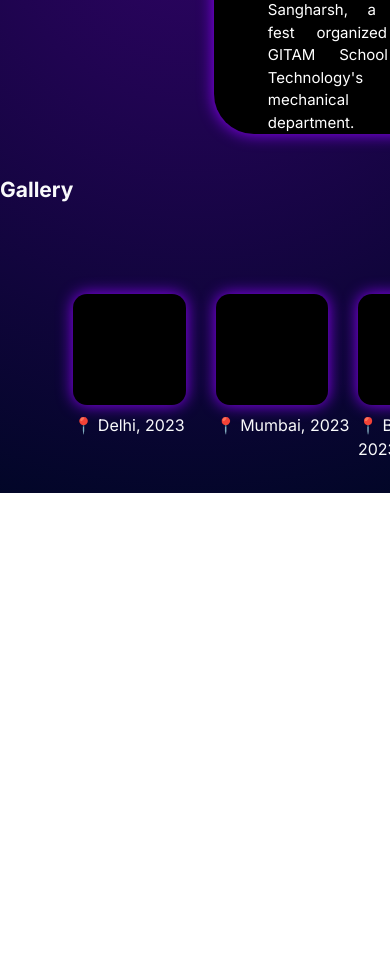
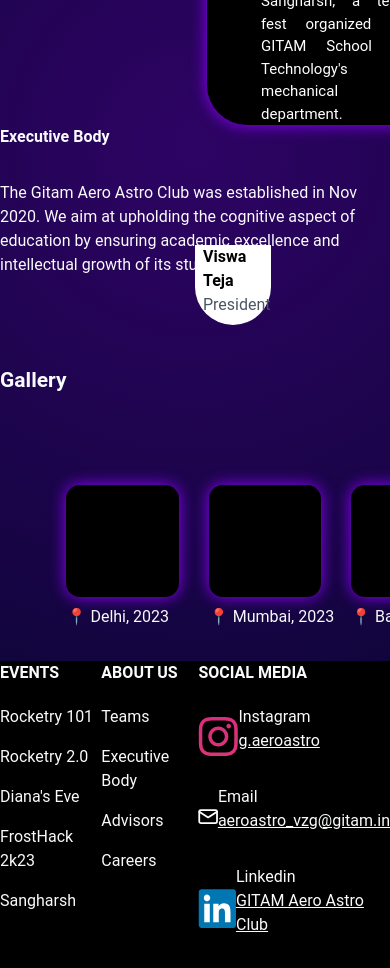
Before and after one commit to StellaX-Technologies/gaac-site, a Next.js app: page / in a window 390 px wide. Shown: the part 680-1648 px from the top of the page. Before the commit the page ends 1173 px from the top, so only its background shows below. Built offline with nearby package versions, Linux system fonts and the light colour scheme.

Commit message:
Changes to footer, made Team carousel

```diff
--- a/app/page.tsx
+++ b/app/page.tsx
@@ -6,10 +6,11 @@ import mail from '../public/mail.svg';
 import linkedin from '../public/linkedin.svg';
 import Link from 'next/link';
 import Image from 'next/image';
+import Carousel_team from '@/components/carouselTeam';
 
 export default function Home() {
   return (
-    <body>
+    <body className='font:Roboto'>
 
       <div className="inline-flex justify-center text-center w-full">
         <div className='hero-img bg-local h-full w-full'>
@@ -21,62 +22,70 @@ export default function Home() {
       </div>
 
       <div className='flex'>
-        <p className='text-gray-50 text-[21px] font-bold text-left mt-10 lg:text-[30px]'>Events</p>
+        <p className='text-gray-50 text-[1.3125rem] font-bold text-left mt-10 lg:text-[1.875rem]'>Events</p>
         <Carousel/>
       </div>
 
+      <div className='flex flex-col'>
+        <h1 className='text-gray-50 font-bold lg:text-[1.875rem] md:text-[1.313rem] sm:text-[1.313rem]'>Executive Body</h1>
+        <p className='text-gray-50 lg:text-[1.125rem] md:text-[1.125rem] sm:text-[1.00rem] mt-8'>The Gitam Aero Astro Club was established in Nov 2020. We aim at upholding the cognitive aspect of education by ensuring academic excellence and intellectual growth of its students.</p>
+        <span className='mt-12 justify-center'>
+          <Carousel_team/>
+        </span>
+      </div>
+
       <div className='flex'>
-        <p className='text-gray-50 text-[21px] font-bold text-left mt-10 lg:text-[30px]'>Gallery</p>
+        <p className='text-gray-50 text-[1.3125rem] font-bold text-left mt-10 lg:text-[1.875rem]'>Gallery</p>
         <div className='flex flex-row w-full my-8 overflow:auto'>
           <Gallery/>
         </div>
       </div>
 
-      <footer className='hidden lg:flex flex-row justify-evenly max-w-full bg-black pt-[77px] pb-[77px]'>
+      <footer className='flex flex-row justify-evenly bg-black w-full lg:pt-15% lg:pb-15% md:pt-10% md:pb-5% sm:pt-10% sm:pb-5%'>
         <div className='text-slate-50'>
-          <h2 className='font-bold text-[25px] pb-5'>EVENTS</h2>
-          <ul className='font-extralight'>
-            <li className='pb-2'><Link href='#'>Rocketry 101</Link></li>
-            <li className='pb-2'><Link href='#'>Rocketry 2.0</Link></li>
-            <li className='pb-2'><Link href='#'>Diana's Eve</Link></li>
-            <li className='pb-2'><Link href='#'>FrostHack 2k23</Link></li>
-            <li className='pb-2'><Link href='#'>Sangharsh</Link></li>
+          <h2 className='font-bold lg:text-[1.5625rem] pb-5 md:text-[1.2625rem] sm:text-[1.00rem]'>EVENTS</h2>
+          <ul className='lg:font-extralight lg:text-[1.4625rem] md:font-extralight md:text-[1.4625rem] md:text-sm'>
+            <li className='pb-4'><Link href='#'>Rocketry 101</Link></li>
+            <li className='pb-4'><Link href='#'>Rocketry 2.0</Link></li>
+            <li className='pb-4'><Link href='#'>Diana's Eve</Link></li>
+            <li className='pb-4'><Link href='#'>FrostHack 2k23</Link></li>
+            <li className='pb-4'><Link href='#'>Sangharsh</Link></li>
           </ul>
         </div>
         <div className='text-slate-50'>
-          <h2 className='font-bold text-[25px] pb-5'>ABOUT US</h2>
-          <ul className='font-extralight'>
-            <li className='pb-2'><Link href='#'>Teams</Link></li>
-            <li className='pb-2'><Link href='#'>Executive Body</Link></li>
-            <li className='pb-2'><Link href='#'>Advisors</Link></li>
-            <li className='pb-2'><Link href='#'>Careers</Link></li>
+          <h2 className='font-bold lg:text-[1.5625rem] pb-5 md:text-[1.2625rem] sm:text-[1.00rem]'>ABOUT US</h2>
+          <ul className='lg:font-extralight lg:text-[1.4625rem] md:font-extralight md:text-[1.4625rem] md:text-sm'>
+            <li className='pb-4'><Link href='#'>Teams</Link></li>
+            <li className='pb-4'><Link href='#'>Executive Body</Link></li>
+            <li className='pb-4'><Link href='#'>Advisors</Link></li>
+            <li className='pb-4'><Link href='#'>Careers</Link></li>
           </ul>
         </div>
         <div className='text-slate-50'>
-          <h2 className='font-bold text-[25px] pb-5'>SOCIAL MEDIA</h2>
-          <ul className='font-extralight pb-4' style={{ display: 'flex', alignItems: 'center' }}>
-            <li className='pr-4'>
-              <Image src={insta} alt='insta_logo' width={40} height={40} />
+          <h2 className='font-bold lg:text-[1.5625rem] pb-5 md:text-[1.2625rem] sm:text-[1.00rem]'>SOCIAL MEDIA</h2>
+          <ul className='lg:font-extralight lg:text-[1.4625rem]  md:font-extralight md:text-[1.4625rem] md:text-sm pb-4' style={{ display: 'flex', alignItems: 'center' }}>
+            <li className='lg:pr-4 md:pr-3 sm:pr-2'>
+              <Image src={insta} alt='Instagram logo' width={40} height={40} />
             </li>
-            <li className='pb-2'>
+            <li className='pb-4'>
               Instagram<br />
               <Link href='https://www.instagram.com/'><span className='underline decoration-solid'>g.aeroastro</span></Link>
             </li>
           </ul>
-          <ul className='font-extralight pb-4' style={{ display: 'flex', alignItems: 'center' }}>
-            <li className='pr-4'>
-              <Image src={mail} alt='mail_logo' width={40} height={40} />
+          <ul className='lg:font-extralight lg:text-[1.4625rem]  md:font-extralight md:text-[1.4625rem] md:text-sm pb-4' style={{ display: 'flex', alignItems: 'center' }}>
+            <li className='lg:pr-4 md:pr-3 sm:pr-2'>
+              <Image src={mail} alt='Mail logo' width={40} height={40} />
             </li>
-            <li className='pb-2'>
+            <li className='pb-4'>
               Email<br />
               <Link href='https://mail.google.com/'><span className='underline decoration-solid'>aeroastro_vzg@gitam.in</span></Link>
             </li>
           </ul>
-          <ul className='font-extralight pb-4' style={{ display: 'flex', alignItems: 'center' }}>
-            <li className='pr-4'>
-              <Image src={linkedin} alt='linkedin_logo' width={40} height={40} />
+          <ul className='lg:font-extralight lg:text-[1.4625rem]  md:font-extralight md:text-[1.4625rem] md:text-sm pb-4' style={{ display: 'flex', alignItems: 'center' }}>
+            <li className='lg:pr-4 md:pr-3 sm:pr-2'>
+              <Image src={linkedin} alt='Linkedin logo' width={40} height={40} />
             </li>
-            <li className='pb-2'>
+            <li className='pb-4'>
               Linkedin<br />
               <Link href='https://www.linkedin.com/'><span className='underline decoration-solid'>GITAM Aero Astro Club</span></Link>
             </li>
--- /dev/null
+++ b/components/carouselTeam.tsx
@@ -0,0 +1,63 @@
+"use client"
+import { useState } from "react";
+import arrow from "../public/arrowL.png";
+import Image from "next/image";
+
+// Define the component
+const Carousel_team = () => {
+    // Array of items for the carousel
+    const items = [
+        { heading: "Viswa Teja", body: "President" },
+        { heading: "Ananya", body: "Secretary" },
+        { heading: "Vishal", body: "Social Media handler" },
+    ];
+
+    // State to track the current index of the carousel
+    const [currentIndex, setCurrentIndex] = useState(0);
+
+    // Function to move to the next item in the carousel
+    const nextItem = () => {
+        setCurrentIndex((prevIndex) => (prevIndex + 1) % items.length);
+    };
+
+    // Function to move to the previous item in the carousel
+    const prevItem = () => {
+        setCurrentIndex((prevIndex) => (prevIndex - 1 + items.length) % items.length);
+    };
+
+    return (
+        <div className="flex w-full justify-center relative">
+            {/* Left grey box */}
+            <div className="absolute top-0 left-0 bg-gray-500 w-[37.5rem] h-6.75rem rounded-b-[2.5rem] z-0"></div>
+
+            {/* Carousel container */}
+            <div className="lg:w-[37.5rem] md:w-[19.374rem] sm:w-[11.313rem] lg:h-[25rem] md:h-[25rem] sm:h-[11.205rem] bg-black rounded-[2.5rem] relative z-10">
+                {/* Previous arrow button */}
+                <button onClick={prevItem} className="absolute top-1/2 left-0 transform -translate-y-1/2">
+                    <Image src={arrow} width={41} height={50} alt="arrow" quality={100} className="rotate-180" />
+                </button>
+
+                {/* Content of the current item */}
+                <div className="bg-white lg:w-[37.5rem] md:w-[19.374rem] sm:w-[11.313rem] lg:h-[6.75rem] md:h-[5rem] sm:h-[2.938rem] rounded-b-[2.5rem] absolute bottom-0">
+                    <h2 className="lg:text-[1.875rem]  sm:text-[1.313rem] text-black font-semibold justify-start ml-2">
+                        {items[currentIndex].heading}
+                    </h2>
+                    <p className="lg:text-[1.363rem] md:text-[1.125rem] sm:text-[1.125rem] text-gray-600 font-normal justify-start ml-2 mb-2">
+                        {items[currentIndex].body}
+                    </p>
+                </div>
+
+                {/* Next arrow button */}
+                <button onClick={nextItem} className="absolute top-1/2 right-0 transform -translate-y-1/2">
+                    <Image src={arrow} width={41} height={50} alt="arrow" quality={100} />
+                </button>
+            </div>
+
+            {/* Right grey box */}
+            <div className="absolute top-0 right-0 bg-gray-500 w-[37.5rem] h-6.75rem rounded-b-[2.5rem] z-0"></div>
+        </div>
+    );
+};
+
+// Export the component
+export default Carousel_team;
--- a/components/navbar.tsx
+++ b/components/navbar.tsx
@@ -1,4 +1,4 @@
-"use client"
+"use client";
 
 import Image from 'next/image';
 import logo from '../public/navbar.png';
@@ -12,7 +12,7 @@ const Navbar = () => {
   };
 
   return (
-    <nav className="flex flex-col items-center justify-center lg:bg-navbar lg:bg-opacity-11 mt-[33px] p-6 rounded-3xl max-w-[1309px] mx-auto w-full">
+    <nav className="flex flex-col items-center justify-center lg:bg-navbar lg:bg-opacity-11 mt-[2.0625rem] p-6 rounded-3xl max-w-[81.8125rem] mx-auto w-full">
       <div className="flex items-center justify-between w-full">
         <div className="lg:hidden">
           <button onClick={toggleNavbar} className="flex items-center px-3 py-2 border rounded text-white border-white hover:text-gray-800 hover:border-gray-800">
@@ -26,25 +26,25 @@ const Navbar = () => {
           <Image src={logo} width={100} height={20} alt='logo' quality={100} />
         </div>
         <div className={`lg:flex lg:items-center lg:justify-between w-full ${isOpen ? 'block' : 'hidden'}`}>
-        <a href="#responsive-header" className="block m-2 ml-[50px] lg:inline-block text-white font-bold hover:drop-shadow-xl">
+          <a href="#responsive-header" className="block m-2 ml-[3.125rem] lg:inline-block text-white font-bold hover:drop-shadow-xl">
             Home
           </a>
-            <a href="#responsive-header" className="block m-2 ml-[55px] lg:inline-block text-white font-bold hover:drop-shadow-xl">
+          <a href="#responsive-header" className="block m-2 ml-[3.4375rem] lg:inline-block text-white font-bold hover:drop-shadow-xl">
             Team
           </a>
-            <a href="#responsive-header" className="block m-2 ml-[55px] lg:inline-block text-white font-bold hover:drop-shadow-xl">
+          <a href="#responsive-header" className="block m-2 ml-[3.4375rem] lg:inline-block text-white font-bold hover:drop-shadow-xl">
             About Us
           </a>
-            <a href="#responsive-header" className="block m-2 ml-[55px] lg:inline-block text-white font-bold hover:drop-shadow-xl">
+          <a href="#responsive-header" className="block m-2 ml-[3.4375rem] lg:inline-block text-white font-bold hover:drop-shadow-xl">
             Events
           </a>
-            <a href="#responsive-header" className="block m-2 ml-[55px] lg:inline-block text-white font-bold hover:drop-shadow-xl">
+          <a href="#responsive-header" className="block m-2 ml-[3.4375rem] lg:inline-block text-white font-bold hover:drop-shadow-xl">
             Contact Us
           </a>
-            <a href="#responsive-header" className="block m-2 ml-[55px] lg:inline-block text-white font-bold hover:drop-shadow-xl">
+          <a href="#responsive-header" className="block m-2 ml-[3.4375rem] lg:inline-block text-white font-bold hover:drop-shadow-xl">
             Careers
           </a>
-            <a href="#responsive-header" className="block m-2 ml-[60px] lg:inline-block text-white font-bold hover:drop-shadow-xl">
+          <a href="#responsive-header" className="block m-2 ml-[3.75rem] lg:inline-block text-white font-bold hover:drop-shadow-xl">
             Signup
           </a>
         </div>
```
Lines whose indentation alone changed are shown as unchanged.
